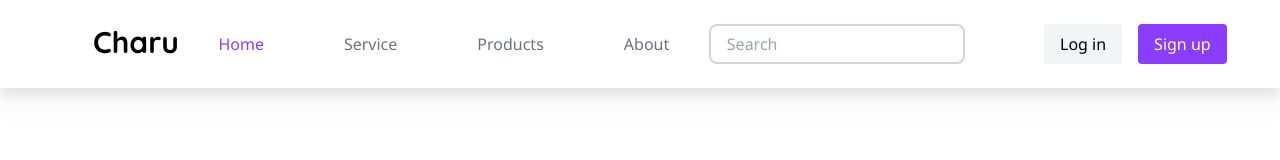
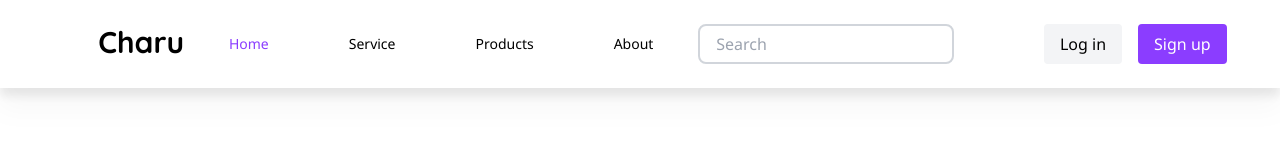
Before and after one commit to tsabbir007/Charu-Landing-Page, a Next.js app: page / in a window 1280 px wide. Shown: the top 160 px of the page. Built offline with nearby package versions, Linux system fonts and the light colour scheme.

Commit message:
Text color change & size reduce.

```diff
--- a/components/navbar/AnchorLink.tsx
+++ b/components/navbar/AnchorLink.tsx
@@ -12,7 +12,7 @@ const AnchorLink = ({ page, selectedPage, setSelectedPage }: Props) => {
   const loweCasePage = page.toLowerCase().replace(/ /g, "-") as SelectedPage;
   return (
     <Link
-    className={`${selectedPage === loweCasePage ? "text-primary-100" : "text-gray-500"} text-md font-normal transition duration-300 ease-in-out hover:text-primary-100`}
+    className={`${selectedPage === loweCasePage ? "text-primary-100" : "text-black-500"} text-sm font-normal transition duration-300 ease-in-out hover:text-primary-100`}
     href={`#${loweCasePage}`}
     onClick={() => setSelectedPage(loweCasePage)}
     >
```
